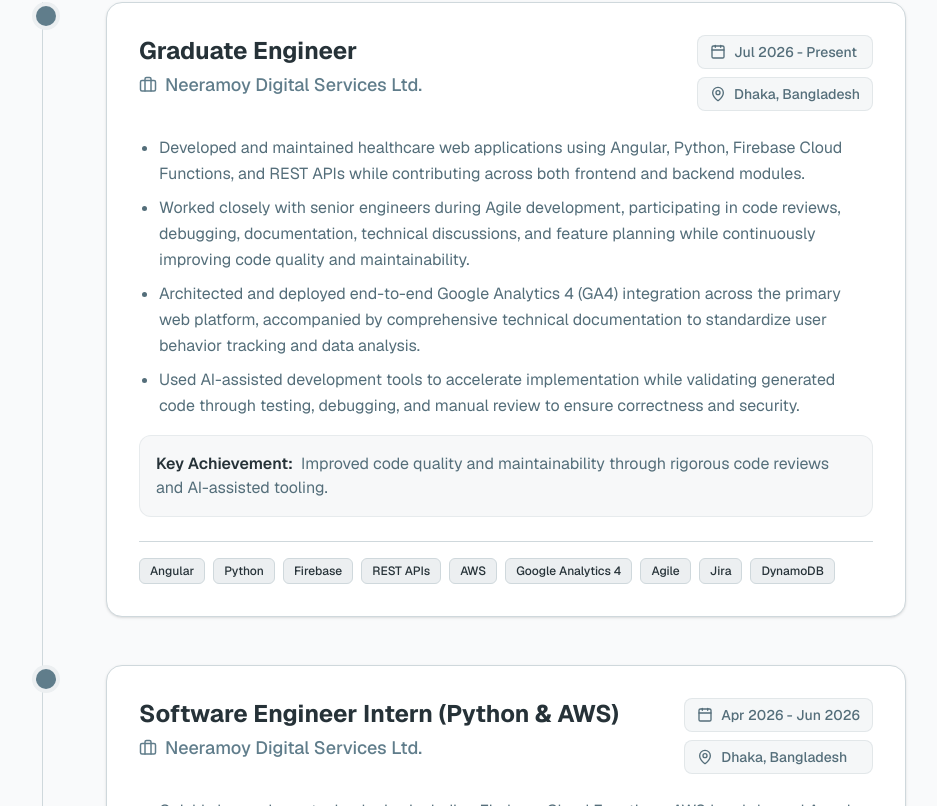
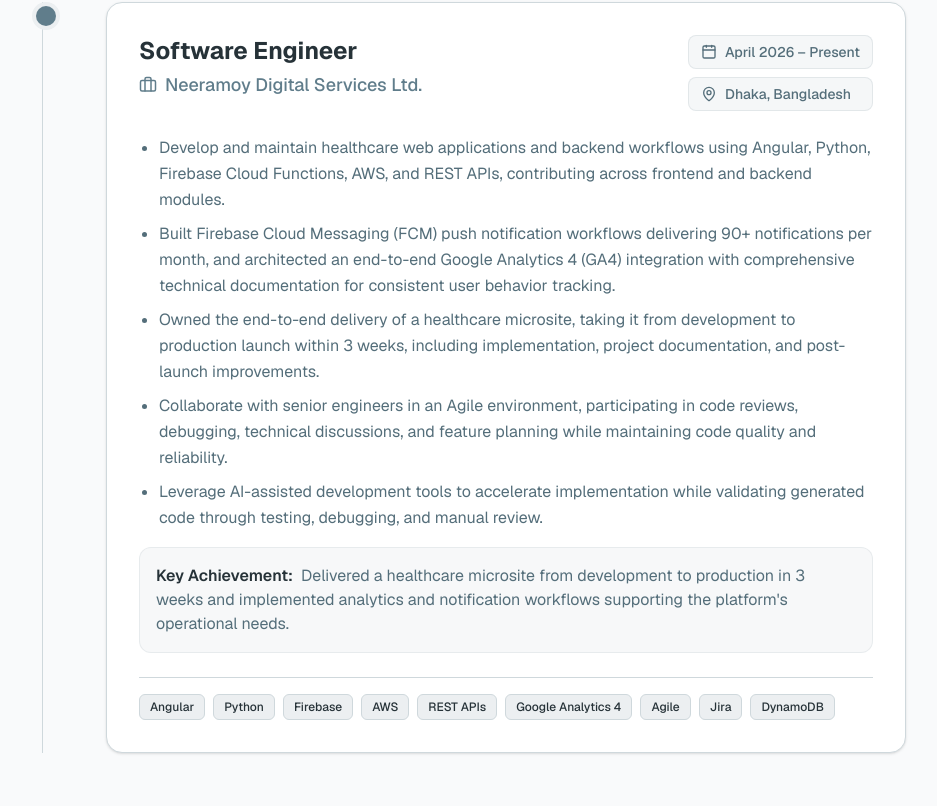
Before and after one commit to farhan-sadik247/farhan-sadik-portfolio, a Next.js app: page / in a window 1280 px wide. Shown: the part 2114-2920 px from the top of the page, without its empty margins (182-1119 px from the left). Built offline with nearby package versions, Linux system fonts and the light colour scheme.

Commit message:
update: exp section update

```diff
--- a/src/components/sections/ExperienceSection.tsx
+++ b/src/components/sections/ExperienceSection.tsx
@@ -11,28 +11,18 @@ import { Briefcase, Calendar, MapPin } from 'lucide-react';
 const experiences = [
   {
     company: "Neeramoy Digital Services Ltd.",
-    role: "Graduate Engineer",
-    duration: "Jul 2026 - Present",
+    role: "Software Engineer",
+    duration: "April 2026 – Present",
     location: "Dhaka, Bangladesh",
     responsibilities: [
-      "Developed and maintained healthcare web applications using Angular, Python, Firebase Cloud Functions, and REST APIs while contributing across both frontend and backend modules.",
-      "Worked closely with senior engineers during Agile development, participating in code reviews, debugging, documentation, technical discussions, and feature planning while continuously improving code quality and maintainability.",
-      "Architected and deployed end-to-end Google Analytics 4 (GA4) integration across the primary web platform, accompanied by comprehensive technical documentation to standardize user behavior tracking and data analysis.",
-      "Used AI-assisted development tools to accelerate implementation while validating generated code through testing, debugging, and manual review to ensure correctness and security."
+      "Develop and maintain healthcare web applications and backend workflows using Angular, Python, Firebase Cloud Functions, AWS, and REST APIs, contributing across frontend and backend modules.",
+      "Built Firebase Cloud Messaging (FCM) push notification workflows delivering 90+ notifications per month, and architected an end-to-end Google Analytics 4 (GA4) integration with comprehensive technical documentation for consistent user behavior tracking.",
+      "Owned the end-to-end delivery of a healthcare microsite, taking it from development to production launch within 3 weeks, including implementation, project documentation, and post-launch improvements.",
+      "Collaborate with senior engineers in an Agile environment, participating in code reviews, debugging, technical discussions, and feature planning while maintaining code quality and reliability.",
+      "Leverage AI-assisted development tools to accelerate implementation while validating generated code through testing, debugging, and manual review."
     ],
-    technologies: ["Angular", "Python", "Firebase", "REST APIs", "AWS", "Google Analytics 4", "Agile", "Jira", "DynamoDB"],
-    achievements: "Improved code quality and maintainability through rigorous code reviews and AI-assisted tooling."
-  },
-  {
-    company: "Neeramoy Digital Services Ltd.",
-    role: "Software Engineer Intern (Python & AWS)",
-    duration: "Apr 2026 - Jun 2026",
-    location: "Dhaka, Bangladesh",
-    responsibilities: [
-      "Quickly learned new technologies including Firebase Cloud Functions, AWS Lambda, and Angular to implement scheduled push notifications, backend validation, API integration, and automated workflows."
-    ],
-    technologies: ["Python", "AWS Lambda", "Firebase", "Angular"],
-    achievements: ""
+    technologies: ["Angular", "Python", "Firebase", "AWS", "REST APIs", "Google Analytics 4", "Agile", "Jira", "DynamoDB"],
+    achievements: "Delivered a healthcare microsite from development to production in 3 weeks and implemented analytics and notification workflows supporting the platform's operational needs."
   }
 ];
 
```
